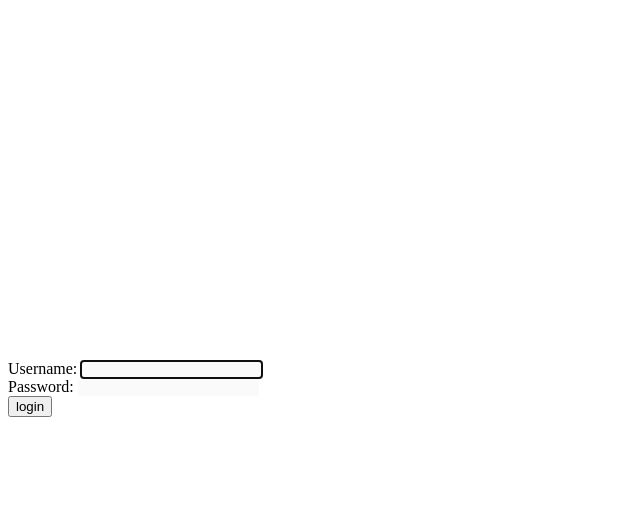
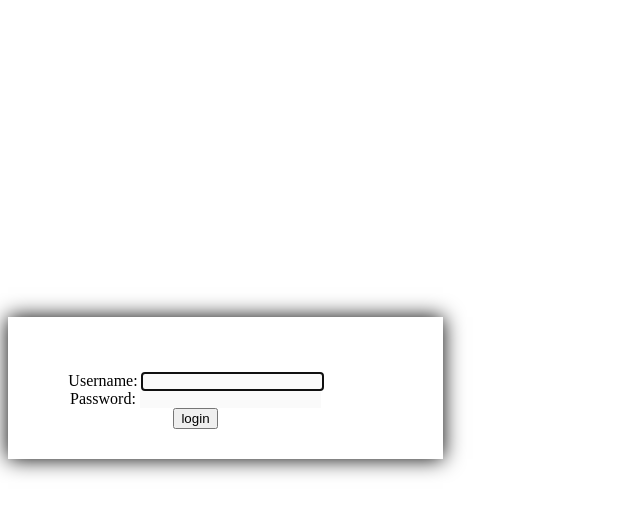
Before and after one commit to evanzhong/sciencebowl, a Django app: page /login/ in a window 1280 px wide. Shown: the top 515 px of the page, without its empty margins (0-640 px from the left). Run offline with Django 3.2, Linux system fonts and the light colour scheme.

Commit message:
Styling login.html

```diff
--- a/hello/templates/registration/login.html
+++ b/hello/templates/registration/login.html
@@ -3,7 +3,13 @@
 {% block content %}
 <style type="text/css">
 	#content{
-
+		padding-right: 60px;
+		padding-top: 55px;
+		padding-bottom: 30px;
+		text-align: center;
+		border-radius: 0px;
+		width: 375px;
+		box-shadow: 0px 0px 20px;
 	}
 	#contentParent{
 		height: 95vh;
```
